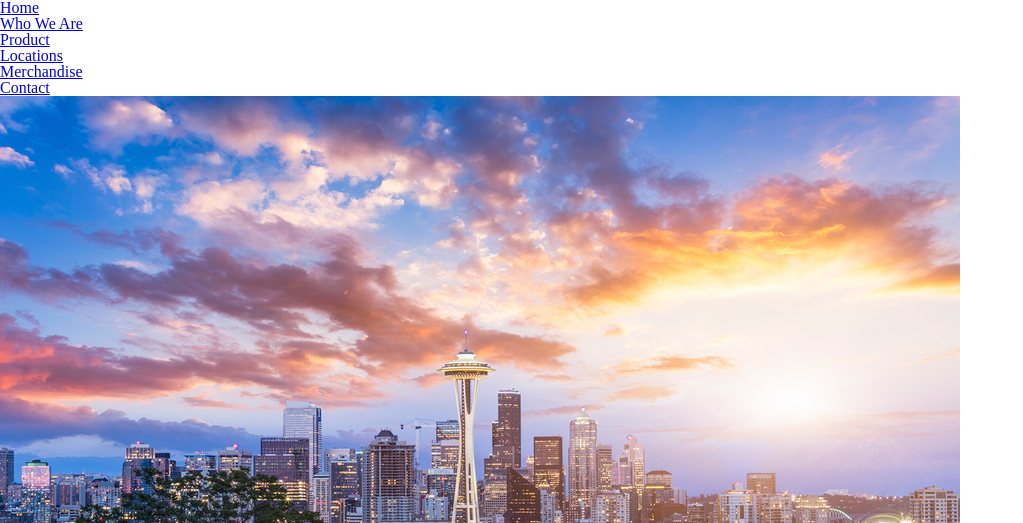
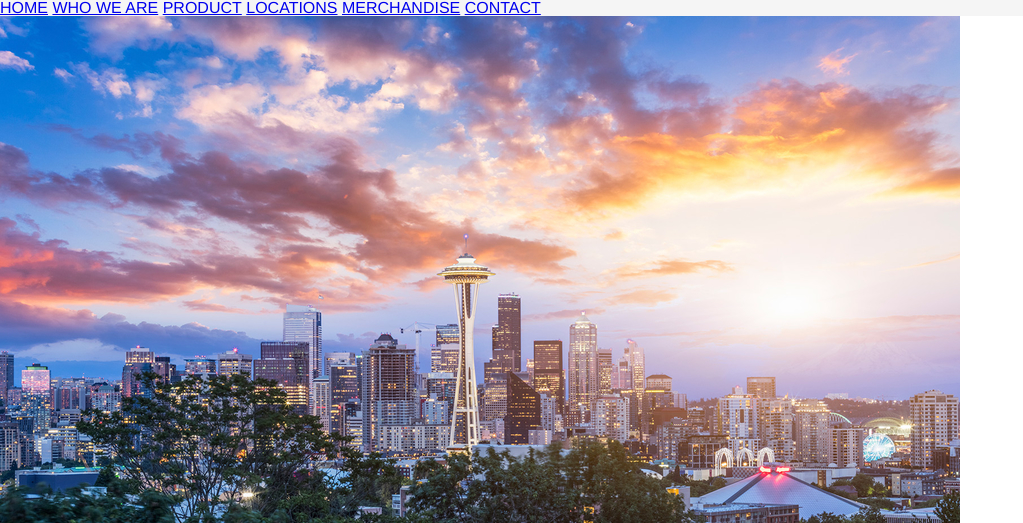
Before and after one commit to brandon-fenty/cookie-stand, a plain HTML site: page index.html in a window 1280 px wide. Shown: the top 523 px of the page, without its empty margins (0-1023 px from the left). Drawn offline with Linux system fonts and the light colour scheme; files that its build step writes are made by us from their sources.

Commit message:
Need to work on something else

```diff
--- /dev/null
+++ b/css/style.css
@@ -0,0 +1,18 @@
+body {
+    font-family: Helvetica, sans-serif;
+}
+
+header {
+    position: fixed;
+    width: 100%;
+
+    /* border: 1px solid red; */
+}
+
+nav {
+    background-color: whitesmoke;
+}
+
+li {
+    display: inline-block;
+}
--- a/index.html
+++ b/index.html
@@ -6,8 +6,8 @@
     <meta name="viewport" content="width=device-width, initial-scale=1.0">
     <meta http-equiv="X-UA-Compatible" content="ie=edge">
     <title>Pat's Salmon Cookies</title>
+    <link rel="stylesheet" type="text/css" href="css/reset.css" />
     <link rel="stylesheet" type="text/css" href="css/style.css" />
-    <link rel="stylesheet" type="text/css" href="css/reset.css" />
     <!-- Sourced from Google Fonts -->
     <link href="https://fonts.googleapis.com/css?family=Fjalla+One" rel="stylesheet">
 
@@ -19,12 +19,12 @@
 
         <nav>
             <ul>
-                <li><a href="#home">Home</a></li>
-                <li><a href="#about">Who We Are</a></li>
-                <li><a href="#product">Product</a></li>
-                <li><a href="#locations">Locations</a></li>
-                <li><a href="#merch">Merchandise</a></li>
-                <li><a href="#contact">Contact</a></li>
+                <li><a href="#home">HOME</a></li>
+                <li><a href="#about">WHO WE ARE</a></li>
+                <li><a href="#product">PRODUCT</a></li>
+                <li><a href="#locations">LOCATIONS</a></li>
+                <li><a href="#merch">MERCHANDISE</a></li>
+                <li><a href="#contact">CONTACT</a></li>
             </ul>
         </nav>
 
```
